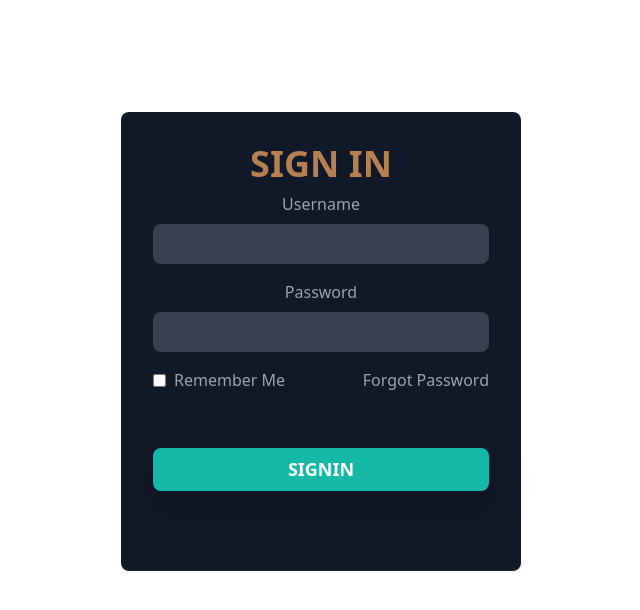
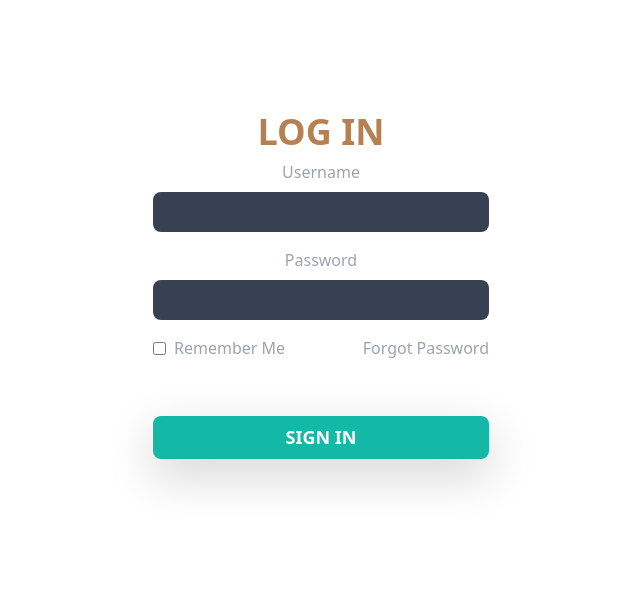
Before and after one commit to BlackHawk0/eptome-parlor-front, a React (Create React App) app: page /login in a window 1280 px wide. Shown: the top 610 px of the page, without its empty margins (319-959 px from the left). Built offline with nearby package versions, Linux system fonts and the light colour scheme.

Commit message:
added booking page

```diff
--- a/src/App.js
+++ b/src/App.js
@@ -7,6 +7,7 @@ import About from "./pages/About"
 import Contact from "./pages/Contact";
 import AppointmentForm from "./components/AppointmentForm";
 import Login from "./pages/Login/Login";
+import Booking from "./pages/Appointment/Booking";
 
 function App() {
   return (
@@ -19,6 +20,7 @@ function App() {
         <Route path="/contactpage" element={<Contact />} />
         <Route path="/appointments" element={<AppointmentForm />} />
         <Route path="/login" element={<Login />} />
+        <Route path="/booking" element={<Booking />} />
       </Routes>
 
     </div>
--- a/src/components/AppointmentForm.js
+++ b/src/components/AppointmentForm.js
@@ -45,6 +45,7 @@ export default function AppointmentForm() {
       console.log("VALUES: ", values);
       console.log("in here: ", values);
       const postData = async () => {
+        // await fetch("https://eptome-parlor-beauty.herokuapp.com/bookings/new", {
         await fetch("https://eptome-parlor-beauty.herokuapp.com/bookings/new", {
           method: "POST",
           body: JSON.stringify({
--- /dev/null
+++ b/src/pages/Appointment/Booking.js
@@ -0,0 +1,30 @@
+import React, {useState} from 'react'
+import { useEffect } from "react";
+import Bookings from './Bookings';
+
+const Booking = () => {
+    const [bookings, setBookings] = useState([])
+    useEffect(()=>{
+        fetch('http://localhost:9292/bookings')
+        .then(res => res.json())
+        .then(data => setBookings(data))
+    }, [])
+    console.log(bookings)
+  return (
+    <div>
+        {bookings.map((booking)=>(
+            <Bookings
+            key ={booking.id}
+            booking_id = {booking.id}
+            customer_name = {booking.customer_name}
+            customer_phonenumber = {booking.customer_phonenumber}
+            customer_email = {booking.customer_email}
+            booked_service = {booking.booked_service}
+            booked_date = {booking.booked_date}
+            />
+        ))}
+    </div>
+  )
+}
+
+export default Booking;
--- /dev/null
+++ b/src/pages/Appointment/Bookings.js
@@ -0,0 +1,9 @@
+import React from 'react'
+const Bookings = (props) => {
+    console.log(props);
+    return (
+    <div></div>
+    )
+}
+
+export default Bookings
--- a/src/pages/Login/Login.js
+++ b/src/pages/Login/Login.js
@@ -2,10 +2,11 @@ import React from 'react';
 
 
 const  Login = () => {
+    // bg-gray-900
   return (
         <div className='flex align-items-center h-full w-full justify-center mt-28'>
-            <form className='max-w-[400px] w-full mx-auto rounded-lg bg-gray-900 p-8 px-8'>
-                <h2 className='text-4xl dark:text-white font-bold text-center'>SIGN IN</h2>
+                <form className='max-w-[400px] w-full mx-auto rounded-lg bg-[#a5b4fc]p-8 px-8 rounded-sm'>
+                <h2 className='text-4xl dark:text-white font-bold text-center'>LOG IN</h2>
                 <div className='flex flex-col text-gray-400 py-2'>
                     <label>Username</label>
                     <input className='rounded-lg bg-gray-700 mt-2 p-2 focus:border-blue-500 focus:bg-gray-800 focus:outline-none' type="text" />
@@ -18,7 +19,7 @@ const  Login = () => {
                     <p className='flex items-center'><input className='mr-2' type="checkbox" /> Remember Me</p>
                     <p>Forgot Password</p>
                 </div>
-                <button className='w-full my-5 py-2 bg-teal-500 shadow-lg shadow-teal-500/50 hover:shadow-teal-500/40 text-white font-semibold rounded-lg'>SIGNIN</button>
+                <button className='w-full my-5 py-2 bg-teal-500 shadow-lg shadow-teal-500/50 hover:shadow-teal-500/40 text-white font-semibold rounded-lg'>SIGN IN</button>
 
             </form>
         </div>
```
Also changed, not shown: src/index.js (+4 -4 lines).
